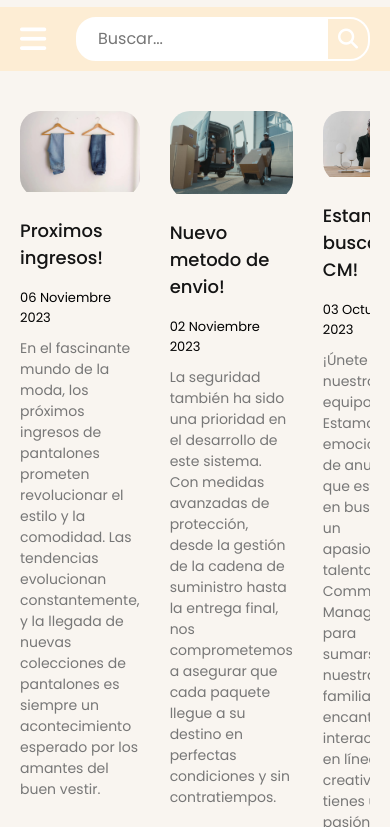
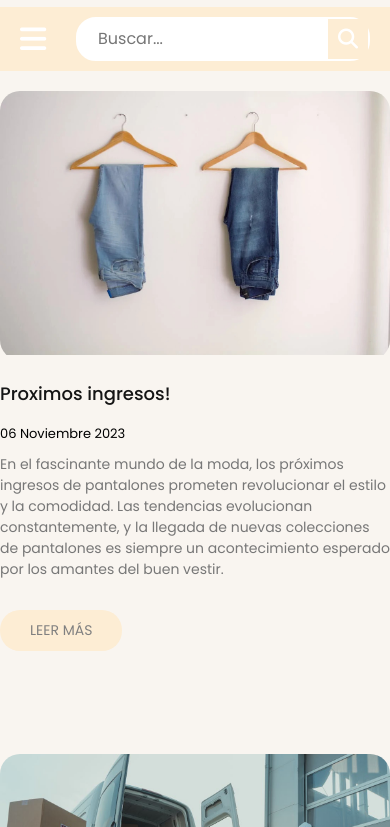
Before and after one commit to Federico-Stefanowicz/ArtermisaInd, a website: page pages/noticias.html in a window 390 px wide. Shown: the part 68-895 px from the top of the page. Drawn offline with Linux system fonts and the light colour scheme.

Commit message:
Update styles.css
cambio en su responsive

```diff
--- a/styles/styles.css
+++ b/styles/styles.css
@@ -166,7 +166,7 @@ html {
 	border-radius: 2rem;
 	background-color: #fff;
 	height: 4.4rem;
-	overflow: hidden;
+
 }
 
 .search-form input {
@@ -860,11 +860,16 @@ html {
 		grid-template-rows: repeat(2, 15rem);
 	}
 
+
+	.blogs {
+		display: flex;
+		flex-direction: column;
+		gap: 2rem;
+	}
+
 	.container-blogs {
-		overflow: hidden;
 		grid-template-columns: 1fr 1fr;
-
-		height: 52rem;
+		height: 260rem;
 	}
 
 	.menu-footer {
@@ -884,6 +889,11 @@ html {
 
 @media (max-width: 468px) {
 
+
+	.blogs {
+
+		height: 198rem;
+	}
 
 	.content-banner {
 		max-width: 50rem;
@@ -936,15 +946,6 @@ html {
 
 	.gallery {
 		grid-template-rows: repeat(2, 20rem);
-	}
-
-	.blogs {
-		padding: 2rem;
-	}
-
-	.container-blogs {
-		grid-template-columns: 1fr;
-		height: 75rem;
 	}
 
 	.content-blog h3 {
@@ -1021,7 +1022,7 @@ html {
 
 .container-blogs {
 	display: grid;
-	grid-template-columns: repeat(3, 1fr);
+	grid-template-columns: repeat(1, 1fr);
 	gap: 3rem;
 }
 
```
